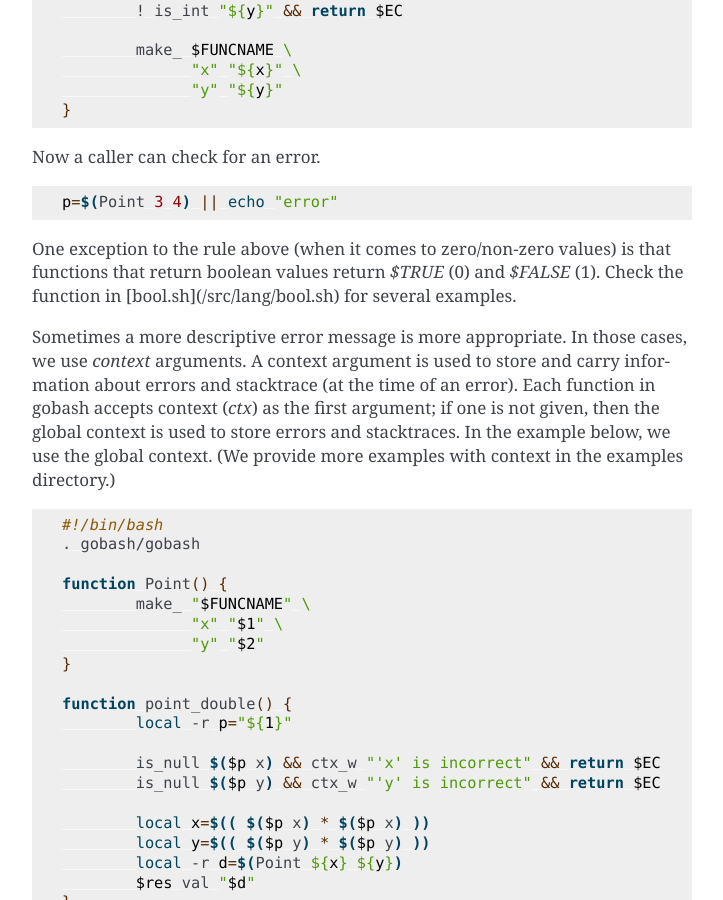
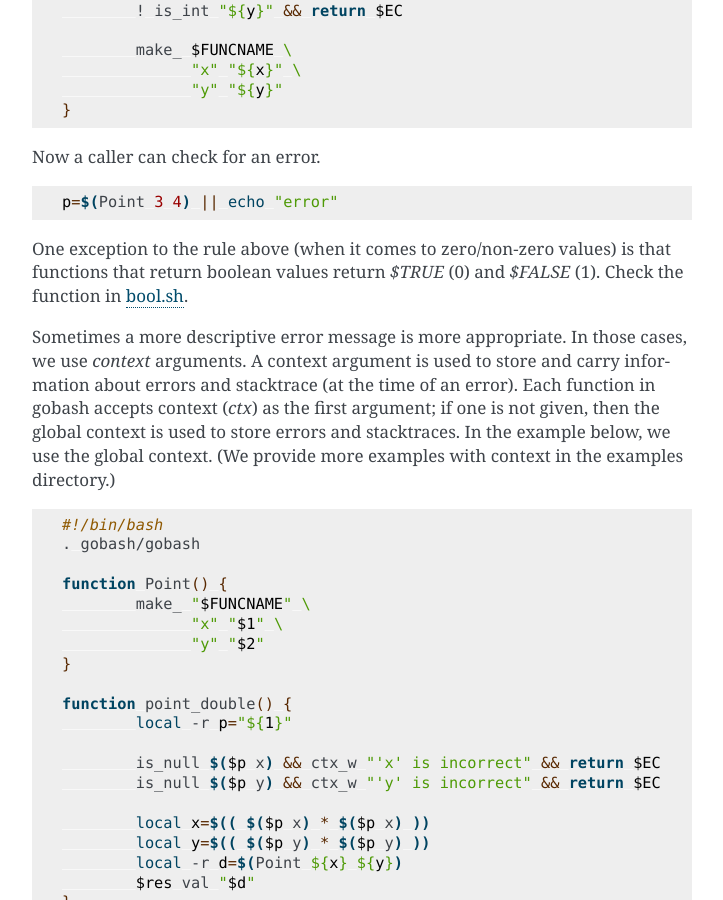
Before and after one commit to EngineeringSoftware/gobash, a Sphinx documentation site: the page built from doc/language.rst, in a window 1280 px wide and 900 px high, scrolled down 6532 px. Shown: the whole window, without its empty margins (388-1111 px from the left). Built offline with Sphinx 7.4.7, drawn with Linux system fonts in a browser that asks for light colours.

Commit message:
Fixing links

```diff
--- a/doc/language.rst
+++ b/doc/language.rst
@@ -355,8 +355,8 @@ Now a caller can check for an error.
 
 One exception to the rule above (when it comes to zero/non-zero
 values) is that functions that return boolean values return `$TRUE`
-(0) and `$FALSE` (1). Check the function in
-[bool.sh](/src/lang/bool.sh) for several examples.
+(0) and `$FALSE` (1). Check the function in `bool.sh
+<https://github.com/EngineeringSoftware/gobash/blob/main/src/lang/bool.sh>`_.
 
 Sometimes a more descriptive error message is more appropriate. In
 those cases, we use `context` arguments.  A context argument is used
```
Also changed, not shown: doc/testing.rst (+8 -7 lines).
